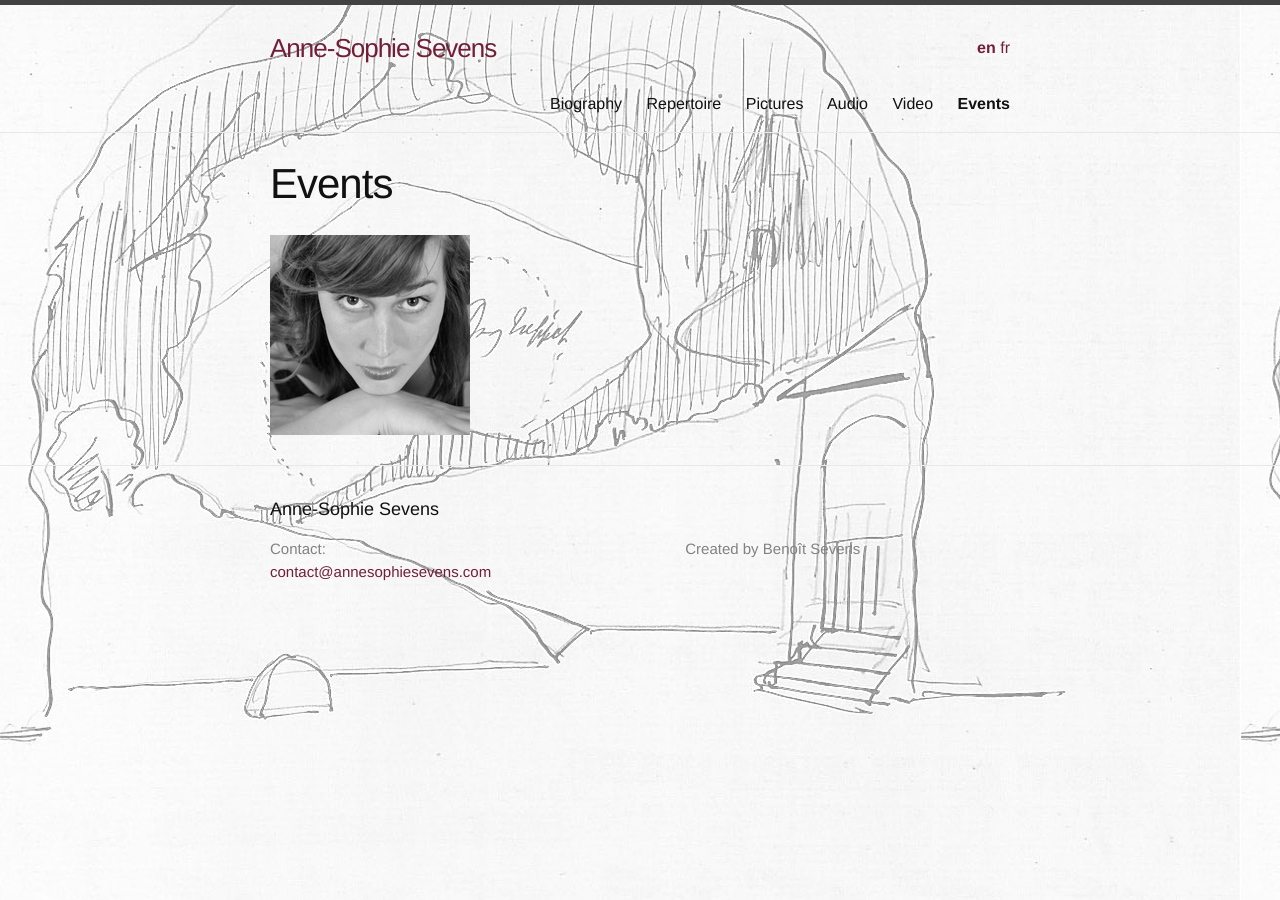
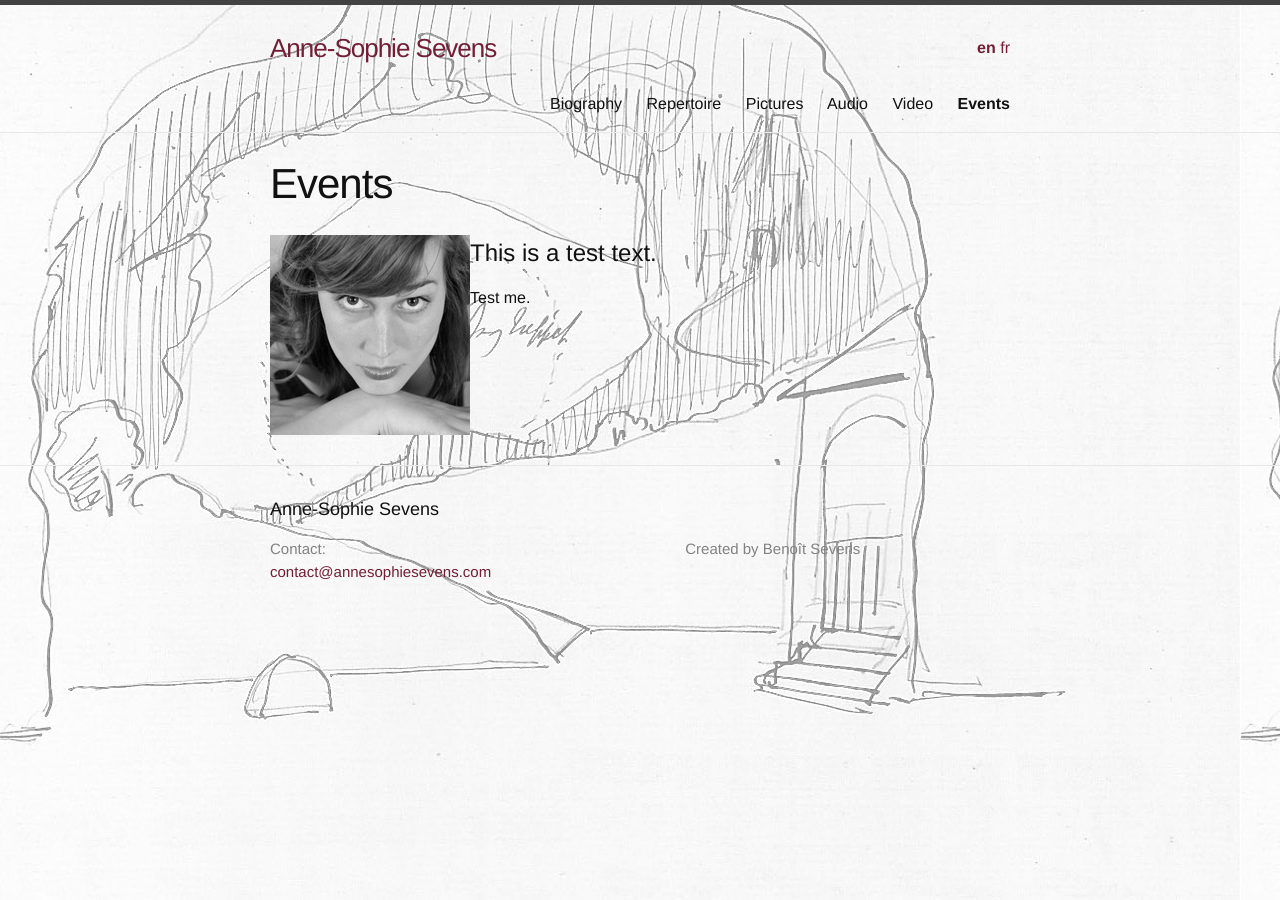
Before and after one commit to annesophie-sevens/annesophie-sevens.github.io, a Jekyll site: the page built from events-en.md, in a window 1280 px wide. Built offline with Jekyll 4.4.1, drawn with Linux system fonts in a browser that asks for light colours.

Commit message:
Update events-en.md

```diff
--- a/events-en.md
+++ b/events-en.md
@@ -7,3 +7,5 @@ lang: en
 ---
 
 <img align="left" src="/assets/picture1-thumbnail.jpg"/>
+# This is a test text.
+Test me.
```
